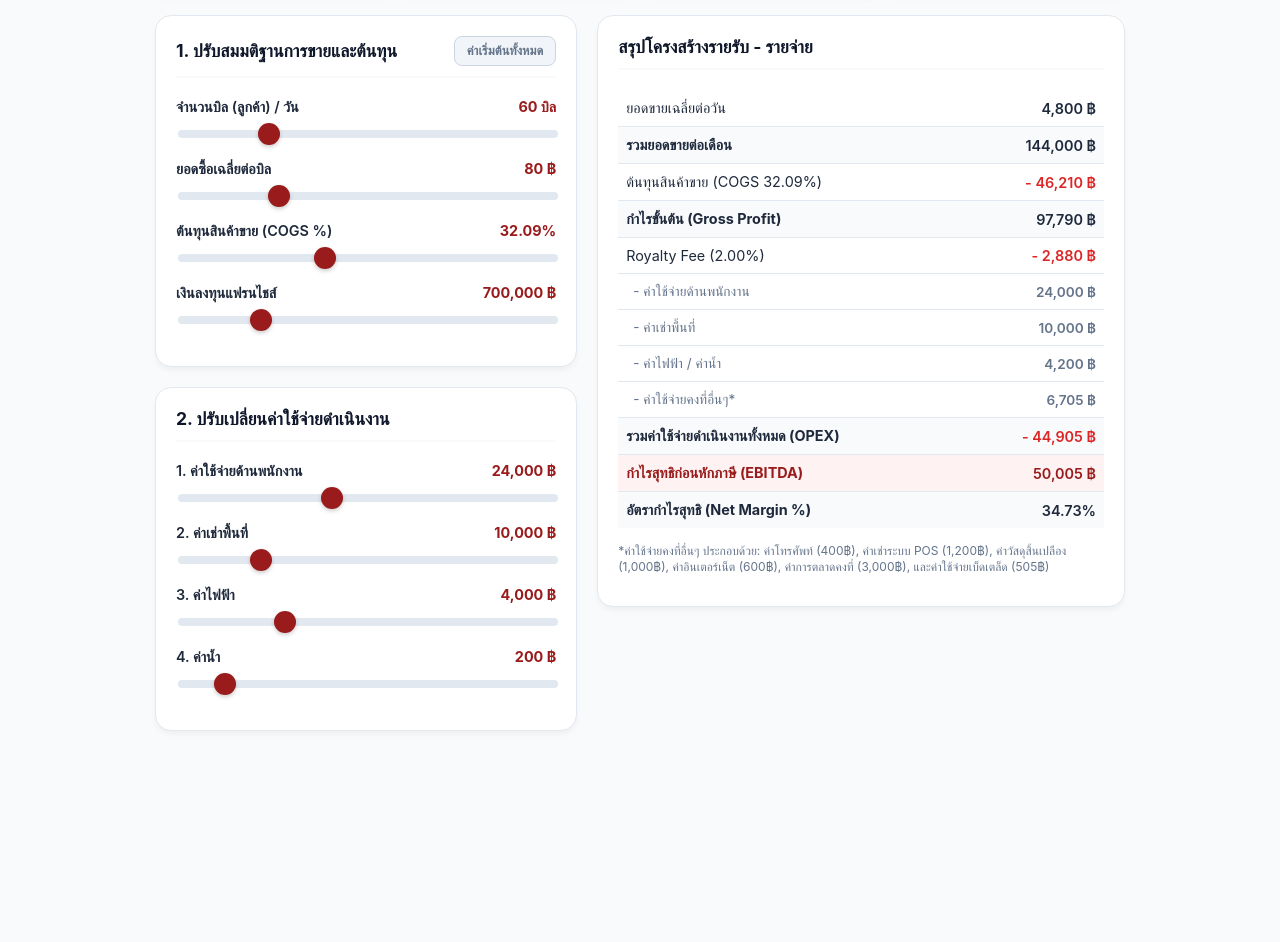
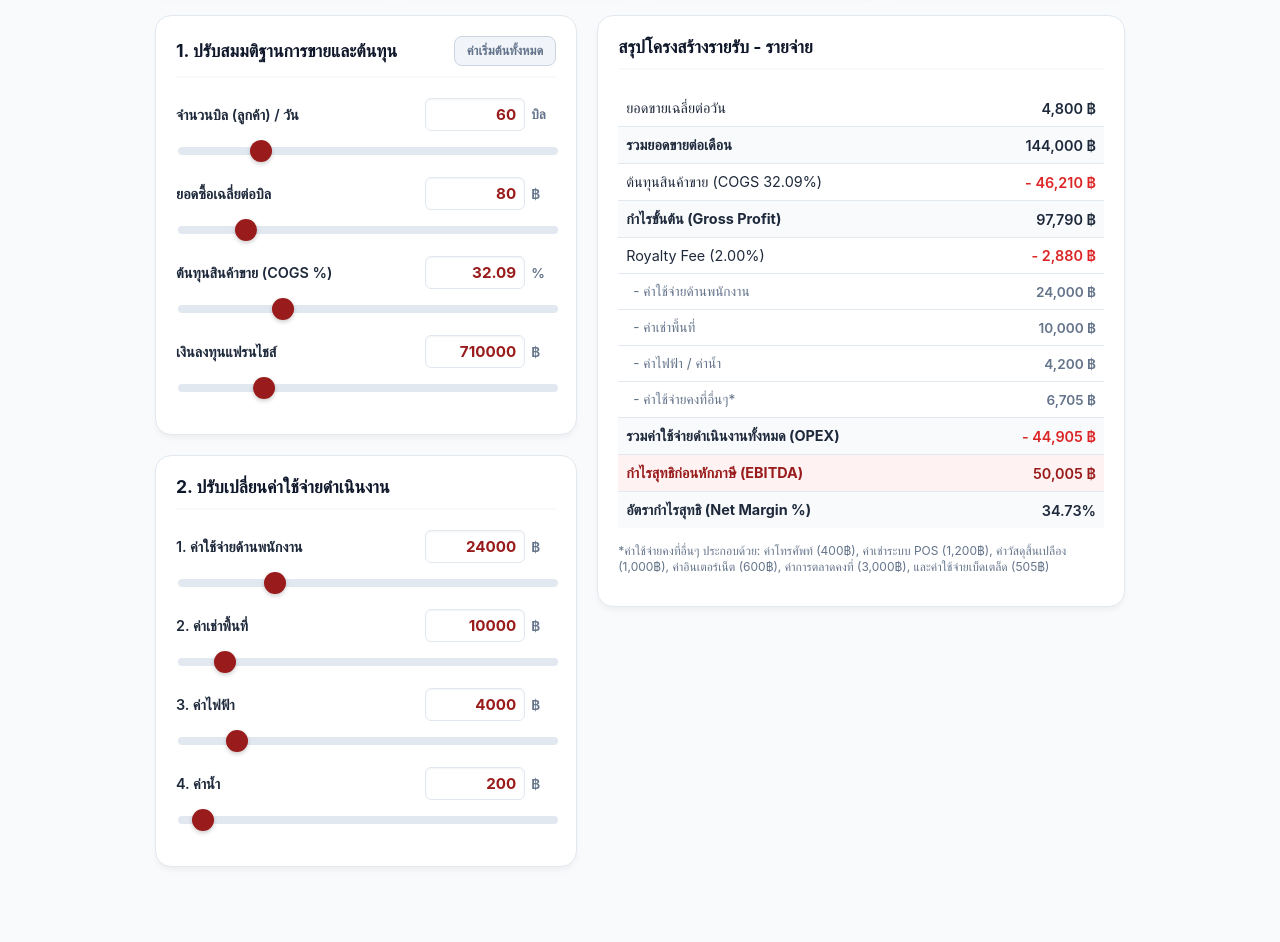
Before and after one commit to lerdwattanaruk-anupong/arpcoffee, a plain HTML site: page franchise_roi.html in a window 1280 px wide. Shown: the part 227-1169 px from the top of the page. Before the commit the page ends 1033 px from the top, so only its background shows below. Drawn offline with Linux system fonts and the light colour scheme.

Commit message:
Change invesment

```diff
--- a/franchise_roi.html
+++ b/franchise_roi.html
@@ -3,7 +3,7 @@
 <head>
     <meta charset="UTF-8">
     <meta name="viewport" content="width=device-width, initial-scale=1.0, maximum-scale=1.0, user-scalable=no">
-    <title>Franchise Size S - ROI Calculator V4</title>
+    <title>Franchise Size S - ROI Calculator V4 (Editable Inputs)</title>
     <style>
         :root {
             --primary: #991b1b;
@@ -153,14 +153,54 @@
         .input-label {
             display: flex;
             justify-content: space-between;
+            align-items: center;
             font-size: 0.9rem;
             font-weight: 600;
-            margin-bottom: 6px;
+            margin-bottom: 8px;
         }
 
-        .input-label .val-display {
+        /* Number Inputs */
+        .val-input-group {
+            display: flex;
+            align-items: center;
+            gap: 6px;
+        }
+
+        .val-input {
+            width: 100px;
+            padding: 6px 8px;
+            border: 1px solid var(--border);
+            border-radius: 6px;
+            text-align: right;
+            font-weight: 700;
             color: var(--primary);
-            font-weight: 700;
+            font-size: 0.95rem;
+            outline: none;
+            background-color: #fff;
+            box-shadow: inset 0 1px 2px rgba(0,0,0,0.05);
+            transition: all 0.2s ease;
+        }
+
+        .val-input:focus {
+            border-color: var(--primary);
+            box-shadow: 0 0 0 2px rgba(153, 27, 27, 0.1);
+        }
+
+        /* Hide HTML5 number input arrows */
+        input[type=number]::-webkit-inner-spin-button,
+        input[type=number]::-webkit-outer-spin-button {
+            -webkit-appearance: none;
+            margin: 0;
+        }
+        input[type=number] {
+            -moz-appearance: textfield;
+        }
+
+        .unit {
+            color: var(--text-light);
+            font-size: 0.85rem;
+            font-weight: 600;
+            min-width: 25px;
         }
 
         input[type="range"] {
@@ -214,7 +254,7 @@
             color: var(--primary);
         }
 
-        /* Reset Button for iPad optimization */
+        /* Reset Button */
         .btn-reset {
             background-color: #f1f5f9;
             border: 1px solid #cbd5e1;
@@ -224,8 +264,9 @@
             font-weight: 600;
             cursor: pointer;
             color: var(--text-light);
+            transition: background-color 0.2s;
         }
-        .btn-reset:active {
+        .btn-reset:active, .btn-reset:hover {
             background-color: #e2e8f0;
         }
     </style>
@@ -234,7 +275,7 @@
 
     <div class="header">
         <h1>เครื่องมือประเมินผลตอบแทนการลงทุน (ROI Calculator)</h1>
-        <p>Franchise Package Size S — ปรับต้นทุนและค่าใช้จ่ายได้แบบ Real-time</p>
+        <p>Franchise Package Size S — พิมพ์แก้ไขตัวเลขในช่อง หรือเลื่อนแถบได้เลย</p>
     </div>
 
     <div class="container">
@@ -273,33 +314,45 @@
                     <div class="input-group">
                         <div class="input-label">
                             <span>จำนวนบิล (ลูกค้า) / วัน</span>
-                            <span id="label-bills" class="val-display">60 บิล</span>
+                            <div class="val-input-group">
+                                <input type="number" id="num-bills" class="val-input" value="60" oninput="updateFromNum('bills')">
+                                <span class="unit">บิล</span>
+                            </div>
                         </div>
-                        <input type="range" id="input-bills" min="20" max="200" step="5" value="60" oninput="calculateROI()">
+                        <input type="range" id="input-bills" min="0" max="300" data-default-max="300" step="1" value="60" oninput="updateFromSlider('bills')">
                     </div>
 
                     <div class="input-group">
                         <div class="input-label">
                             <span>ยอดซื้อเฉลี่ยต่อบิล</span>
-                            <span id="label-ticket" class="val-display">80 ฿</span>
+                            <div class="val-input-group">
+                                <input type="number" id="num-ticket" class="val-input" value="80" oninput="updateFromNum('ticket')">
+                                <span class="unit">฿</span>
+                            </div>
                         </div>
-                        <input type="range" id="input-ticket" min="40" max="200" step="5" value="80" oninput="calculateROI()">
+                        <input type="range" id="input-ticket" min="0" max="500" data-default-max="500" step="5" value="80" oninput="updateFromSlider('ticket')">
                     </div>
 
                     <div class="input-group">
                         <div class="input-label">
                             <span>ต้นทุนสินค้าขาย (COGS %)</span>
-                            <span id="label-cogs" class="val-display">32.09%</span>
+                            <div class="val-input-group">
+                                <input type="number" id="num-cogs" class="val-input" value="32.09" step="0.01" oninput="updateFromNum('cogs')">
+                                <span class="unit">%</span>
+                            </div>
                         </div>
-                        <input type="range" id="input-cogs" min="15" max="60" step="0.01" value="32.09" oninput="calculateROI()">
+                        <input type="range" id="input-cogs" min="15" max="80" data-default-max="80" step="0.01" value="32.09" oninput="updateFromSlider('cogs')">
                     </div>
 
                     <div class="input-group">
                         <div class="input-label">
                             <span>เงินลงทุนแฟรนไชส์</span>
-                            <span id="label-investment" class="val-display">710,000 ฿</span>
+                            <div class="val-input-group">
+                                <input type="number" id="num-investment" class="val-input" value="710000" oninput="updateFromNum('investment')">
+                                <span class="unit">฿</span>
+                            </div>
                         </div>
-                        <input type="range" id="input-investment" min="500000" max="1500000" step="50000" value="710000" oninput="calculateROI()">
+                        <input type="range" id="input-investment" min="100000" max="3000000" data-default-max="3000000" step="10000" value="710000" oninput="updateFromSlider('investment')">
                     </div>
                 </div>
 
@@ -309,33 +362,45 @@
                     <div class="input-group">
                         <div class="input-label">
                             <span>1. ค่าใช้จ่ายด้านพนักงาน</span>
-                            <span id="label-staff" class="val-display">24,000 ฿</span>
+                            <div class="val-input-group">
+                                <input type="number" id="num-staff" class="val-input" value="24000" oninput="updateFromNum('staff')">
+                                <span class="unit">฿</span>
+                            </div>
                         </div>
-                        <input type="range" id="input-staff" min="0" max="60000" step="1000" value="24000" oninput="calculateROI()">
+                        <input type="range" id="input-staff" min="0" max="100000" data-default-max="100000" step="1000" value="24000" oninput="updateFromSlider('staff')">
                     </div>
 
                     <div class="input-group">
                         <div class="input-label">
                             <span>2. ค่าเช่าพื้นที่</span>
-                            <span id="label-rent" class="val-display">10,000 ฿</span>
+                            <div class="val-input-group">
+                                <input type="number" id="num-rent" class="val-input" value="10000" oninput="updateFromNum('rent')">
+                                <span class="unit">฿</span>
+                            </div>
                         </div>
-                        <input type="range" id="input-rent" min="0" max="50000" step="1000" value="10000" oninput="calculateROI()">
+                        <input type="range" id="input-rent" min="0" max="100000" data-default-max="100000" step="1000" value="10000" oninput="updateFromSlider('rent')">
                     </div>
 
                     <div class="input-group">
                         <div class="input-label">
                             <span>3. ค่าไฟฟ้า</span>
-                            <span id="label-electric" class="val-display">4,000 ฿</span>
+                            <div class="val-input-group">
+                                <input type="number" id="num-electric" class="val-input" value="4000" oninput="updateFromNum('electric')">
+                                <span class="unit">฿</span>
+                            </div>
                         </div>
-                        <input type="range" id="input-electric" min="0" max="15000" step="500" value="4000" oninput="calculateROI()">
+                        <input type="range" id="input-electric" min="0" max="30000" data-default-max="30000" step="500" value="4000" oninput="updateFromSlider('electric')">
                     </div>
 
                     <div class="input-group">
                         <div class="input-label">
                             <span>4. ค่าน้ำ</span>
-                            <span id="label-water" class="val-display">200 ฿</span>
+                            <div class="val-input-group">
+                                <input type="number" id="num-water" class="val-input" value="200" oninput="updateFromNum('water')">
+                                <span class="unit">฿</span>
+                            </div>
                         </div>
-                        <input type="range" id="input-water" min="0" max="2000" step="50" value="200" oninput="calculateROI()">
+                        <input type="range" id="input-water" min="0" max="5000" data-default-max="5000" step="50" value="200" oninput="updateFromSlider('water')">
                     </div>
                 </div>
             </div>
@@ -407,7 +472,7 @@
     </div>
 
     <script>
-        // Fixed other OPEX from original spreadsheet (44,905 - 24,000 - 10,000 - 4,000 - 200 = 6,705)
+        // Fixed other OPEX from original spreadsheet
         const otherOpexFixed = 6705;
         const royaltyRate = 0.02;
 
@@ -415,28 +480,46 @@
             return num.toLocaleString('th-TH', { maximumFractionDigits: 0 });
         }
 
+        // Triggered when typing in the input box
+        function updateFromNum(id) {
+            let val = parseFloat(document.getElementById('num-' + id).value) || 0;
+            let slider = document.getElementById('input-' + id);
+
+            // If user types a number larger than the slider max, expand the slider max dynamically
+            if (val > parseFloat(slider.max)) {
+                slider.max = val;
+            }
+            slider.value = val;
+            calculateROI();
+        }
+
+        // Triggered when dragging the slider
+        function updateFromSlider(id) {
+            let val = document.getElementById('input-' + id).value;
+            document.getElementById('num-' + id).value = val;
+            calculateROI();
+        }
+
+        // Update exact values when reset is clicked
+        function setValue(id, val) {
+            document.getElementById('num-' + id).value = val;
+            let slider = document.getElementById('input-' + id);
+            // Reset slider max to default if it was dynamically expanded
+            slider.max = slider.getAttribute('data-default-max');
+            slider.value = val;
+        }
+
         function calculateROI() {
-            // Get Sales inputs
-            const bills = parseFloat(document.getElementById('input-bills').value);
-            const ticket = parseFloat(document.getElementById('input-ticket').value);
-            const cogsPercent = parseFloat(document.getElementById('input-cogs').value);
-            const investment = parseFloat(document.getElementById('input-investment').value);
+            // Read from number inputs (which are always synced)
+            const bills = parseFloat(document.getElementById('num-bills').value) || 0;
+            const ticket = parseFloat(document.getElementById('num-ticket').value) || 0;
+            const cogsPercent = parseFloat(document.getElementById('num-cogs').value) || 0;
+            const investment = parseFloat(document.getElementById('num-investment').value) || 0;
 
-            // Get OPEX inputs
-            const staff = parseFloat(document.getElementById('input-staff').value);
-            const rent = parseFloat(document.getElementById('input-rent').value);
-            const electric = parseFloat(document.getElementById('input-electric').value);
-            const water = parseFloat(document.getElementById('input-water').value);
-
-            // Update range labels text
-            document.getElementById('label-bills').innerText = bills + " บิล";
-            document.getElementById('label-ticket').innerText = formatNumber(ticket) + " ฿";
-            document.getElementById('label-cogs').innerText = cogsPercent.toFixed(2) + "%";
-            document.getElementById('label-investment').innerText = formatNumber(investment) + " ฿";
-            document.getElementById('label-staff').innerText = formatNumber(staff) + " ฿";
-            document.getElementById('label-rent').innerText = formatNumber(rent) + " ฿";
-            document.getElementById('label-electric').innerText = formatNumber(electric) + " ฿";
-            document.getElementById('label-water').innerText = formatNumber(water) + " ฿";
+            const staff = parseFloat(document.getElementById('num-staff').value) || 0;
+            const rent = parseFloat(document.getElementById('num-rent').value) || 0;
+            const electric = parseFloat(document.getElementById('num-electric').value) || 0;
+            const water = parseFloat(document.getElementById('num-water').value) || 0;
 
             // Calculations
             const dailyRevenue = bills * ticket;
@@ -446,7 +529,6 @@
             const grossProfit = monthlyRevenue - cogs;
             const royalty = monthlyRevenue * royaltyRate;
 
-            // Total OPEX dynamically calculated
             const totalOpex = staff + rent + electric + water + otherOpexFixed;
             const netProfit = grossProfit - royalty - totalOpex;
             const netMargin = monthlyRevenue > 0 ? (netProfit / monthlyRevenue) * 100 : 0;
@@ -480,7 +562,6 @@
             document.getElementById('table-gross-profit').innerText = formatNumber(grossProfit) + " ฿";
             document.getElementById('table-royalty').innerText = "- " + formatNumber(royalty) + " ฿";
 
-            // OPEX Breakdown table updates
             document.getElementById('table-staff').innerText = formatNumber(staff) + " ฿";
             document.getElementById('table-rent').innerText = formatNumber(rent) + " ฿";
             document.getElementById('table-utilities').innerText = formatNumber(electric + water) + " ฿";
@@ -491,14 +572,14 @@
         }
 
         function resetSliders() {
-            document.getElementById('input-bills').value = 60;
-            document.getElementById('input-ticket').value = 80;
-            document.getElementById('input-cogs').value = 32.09;
-            document.getElementById('input-investment').value = 710000;
-            document.getElementById('input-staff').value = 24000;
-            document.getElementById('input-rent').value = 10000;
-            document.getElementById('input-electric').value = 4000;
-            document.getElementById('input-water').value = 200;
+            setValue('bills', 60);
+            setValue('ticket', 80);
+            setValue('cogs', 32.09);
+            setValue('investment', 710000);
+            setValue('staff', 24000);
+            setValue('rent', 10000);
+            setValue('electric', 4000);
+            setValue('water', 200);
             calculateROI();
         }
 
```
